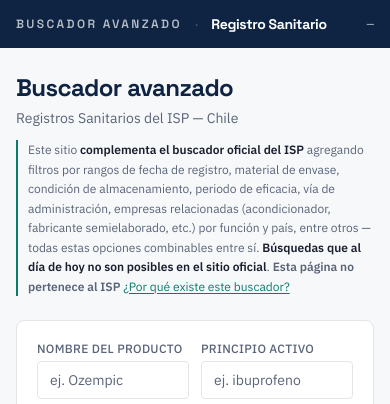
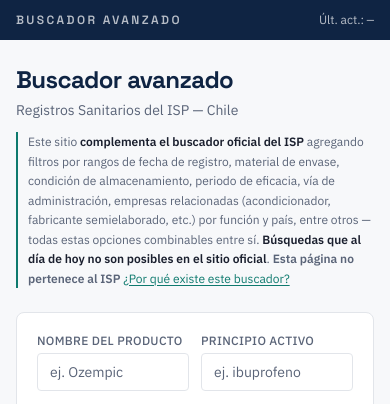
Before and after one commit to yesminalina/ispch-advanced-search, a Django app: page / in a window 390 px wide. Shown: the top 404 px of the page. Run offline with Django 5.2, Linux system fonts and the light colour scheme; data that the repository does not hold is empty; style sheets or scripts are compiled from the project's sources.

Commit message:
ui: show last-update label on mobile, hide "Registro Sanitario" on small screens
On mobile the header was showing a bare date with no context label.
Hide the "· Registro Sanitario" text on mobile to free up space, and
show an abbreviated "Últ. act.:" label so the date is legible.
Desktop header is unchanged.

```diff
--- a/registros/templates/registros/base.html
+++ b/registros/templates/registros/base.html
@@ -27,12 +27,13 @@
         <div class="max-w-screen-xl mx-auto px-4 sm:px-6 py-3 flex items-center justify-between gap-3">
             <a href="{% url 'registros:search' %}" class="flex items-center gap-3 hover:opacity-80 transition-opacity">
                 <span class="font-display text-xs font-semibold uppercase tracking-[0.2em] text-white/70">Buscador Avanzado</span>
-                <span class="text-white/20">·</span>
-                <span class="font-display text-sm font-bold tracking-tight">Registro Sanitario</span>
+                <span class="hidden sm:inline text-white/20">·</span>
+                <span class="hidden sm:inline font-display text-sm font-bold tracking-tight">Registro Sanitario</span>
             </a>
             <div class="flex items-center gap-5 shrink-0">
                 <a href="{% url 'registros:about' %}" class="hidden sm:inline text-sm font-bold text-white hover:text-white/80 transition-colors">Acerca de</a>
                 <div class="text-xs text-white/70">
+                    <span class="sm:hidden">Últ. act.: </span>
                     <span class="hidden sm:inline">Última actualización: </span>
                     <span class="font-mono">{{ last_update|date:"d/m/Y H:i"|default:"—" }}</span>
                 </div>
```
